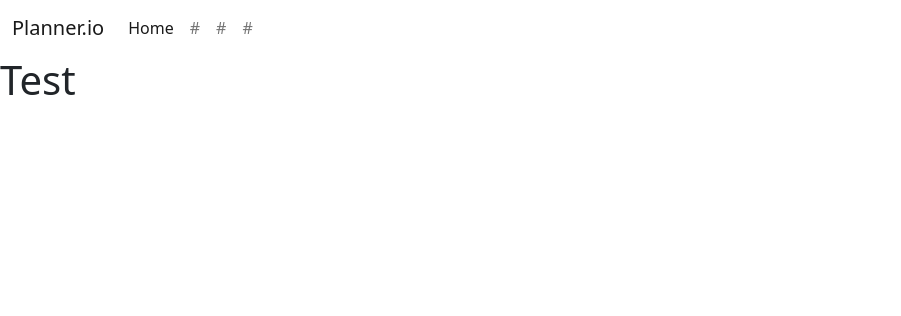
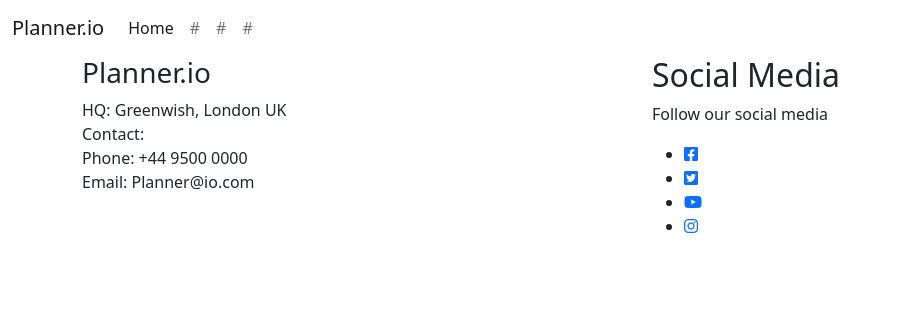
Before and after one commit to Code-Institute-Submissions/Tofthaslund-MS3, a Flask app: page / in a window 1280 px wide. Shown: the top 316 px of the page, without its empty margins (0-901 px from the left). Run offline with Flask 2, Linux system fonts and the light colour scheme; some libraries are stand-ins or nearby versions.

Commit message:
Added bootstrap footer

```diff
--- a/templates/base.html
+++ b/templates/base.html
@@ -4,8 +4,11 @@
     <meta charset="UTF-8">
     <meta http-equiv="X-UA-Compatible" content="IE=edge">
     <meta name="viewport" content="width=device-width, initial-scale=1.0">
-    <link href="https://cdn.jsdelivr.net/npm/bootstrap@5.0.2/dist/css/bootstrap.min.css" rel="stylesheet" integrity="sha384-EVSTQN3/azprG1Anm3QDgpJLIm9Nao0Yz1ztcQTwFspd3yD65VohhpuuCOmLASjC" crossorigin="anonymous">
-    <link rel="stylesheet" href="{{ url_for('static', filename='css/style/css') }}" type="text/css">
+    <link href="https://cdn.jsdelivr.net/npm/bootstrap@5.0.2/dist/css/bootstrap.min.css" rel="stylesheet"
+        integrity="sha384-EVSTQN3/azprG1Anm3QDgpJLIm9Nao0Yz1ztcQTwFspd3yD65VohhpuuCOmLASjC" crossorigin="anonymous">
+    <link rel="stylesheet" href="https://cdnjs.cloudflare.com/ajax/libs/font-awesome/5.15.3/css/all.min.css"
+        integrity="sha512-iBBXm8fW90+nuLcSKlbmrPcLa0OT92xO1BIsZ+ywDWZCvqsWgccV3gFoRBv0z+8dLJgyAHIhR35VZc2oM/gI1w==" crossorigin="anonymous" referrerpolicy="no-referrer" />
+    <link rel="stylesheet" href="{{ url_for('static', filename='css/style.css') }}" type="text/css">
     <title>Personal Planner</title>
 </head>
 <body>
@@ -38,7 +41,36 @@
     {% endblock %}
 
 
-
+    <footer class="bg-transparent">
+        <div class="footer-top">
+            <div class="container">
+                <div class="row">
+                    <div class="col-med-3 col-sm-6 col-xs-12 segment-one visitor">
+                        <h3>Planner.io</h3>
+                        <p>HQ: Greenwish, London UK
+                            <br>
+                            Contact:
+                            <br>
+                            Phone: +44 9500 0000
+                            <br>
+                            Email: Planner@io.com
+                        </p>
+                    </div>
+                    <div class="col-med-3 col-sm-6 col-xs-12 segment-two ">
+                        <h2>Social Media</h2>
+                        <p>Follow our social media</p>
+                        <ul class="social-media">
+                            <li ><a href="https://www.facebook.com" target="_blank"><i class="fab fa-facebook-square"></i></a></li>
+                            <li ><a href="https://www.twitter.com" target="_blank"><i class="fab fa-twitter-square"></i></a></li>
+                            <li ><a href="https://www.youtube.com" target="_blank"><i class="fab fa-youtube"></i></a></li>
+                            <li ><a href="https://www.instagram.com" target="_blank"><i class="fab fa-instagram"></i></a></li>
+                        </ul>
+                    </div>
+                    <div class="col-med-3 col-sm-6 col-xs-12 segment-tree"></div>
+                </div>
+            </div>
+        </div>
+    </footer>
 
     <script src="https://cdn.jsdelivr.net/npm/bootstrap@5.0.2/dist/js/bootstrap.bundle.min.js" integrity="sha384-MrcW6ZMFYlzcLA8Nl+NtUVF0sA7MsXsP1UyJoMp4YLEuNSfAP+JcXn/tWtIaxVXM" crossorigin="anonymous"></script>
 </body>
--- a/templates/index.html
+++ b/templates/index.html
@@ -2,6 +2,5 @@
 {% block content %}
 
 
-<h1>Test</h1>
-
+<div class="row happy"></div>
 {% endblock %}
```
Also changed, not shown: static/css/style.css (deleted, +0 -7 lines), assets/photo-by-ann-danilina-on-unsplash.jpg (added).
